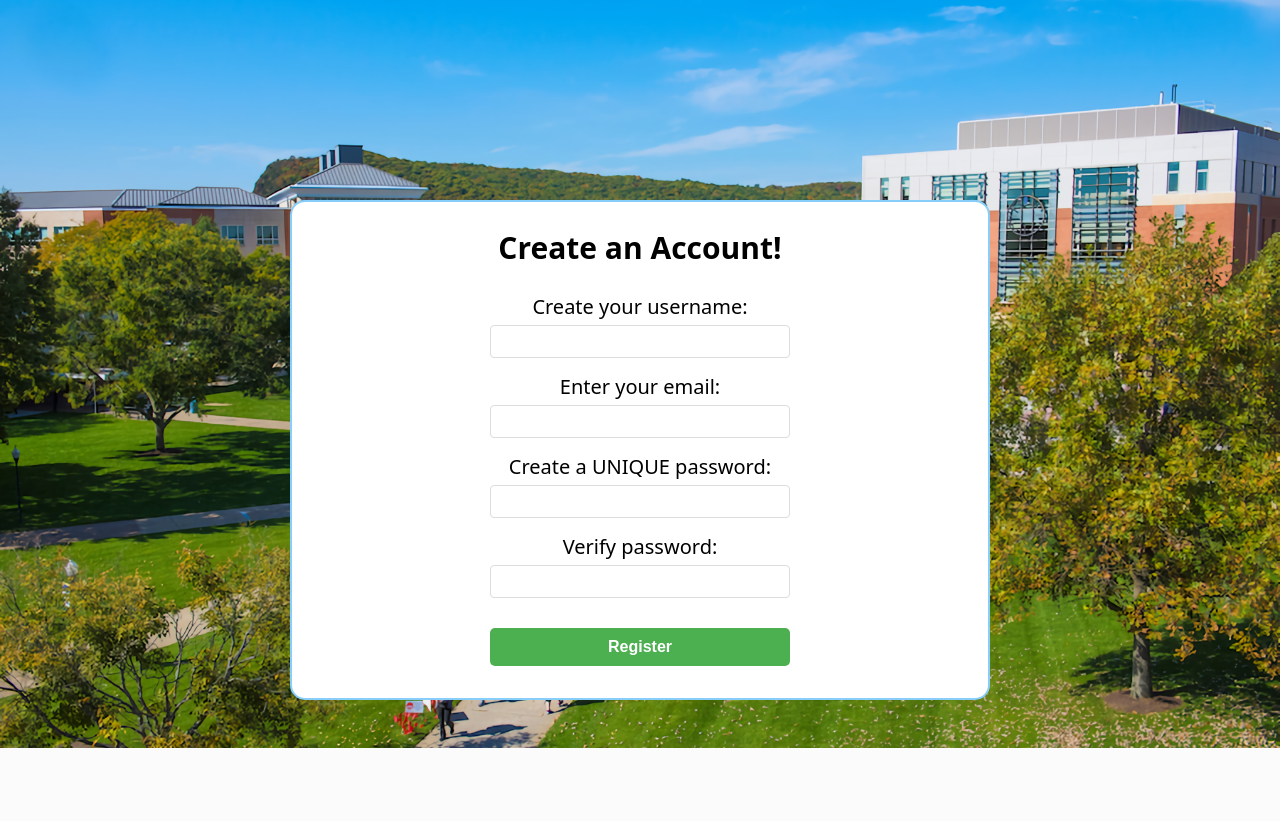
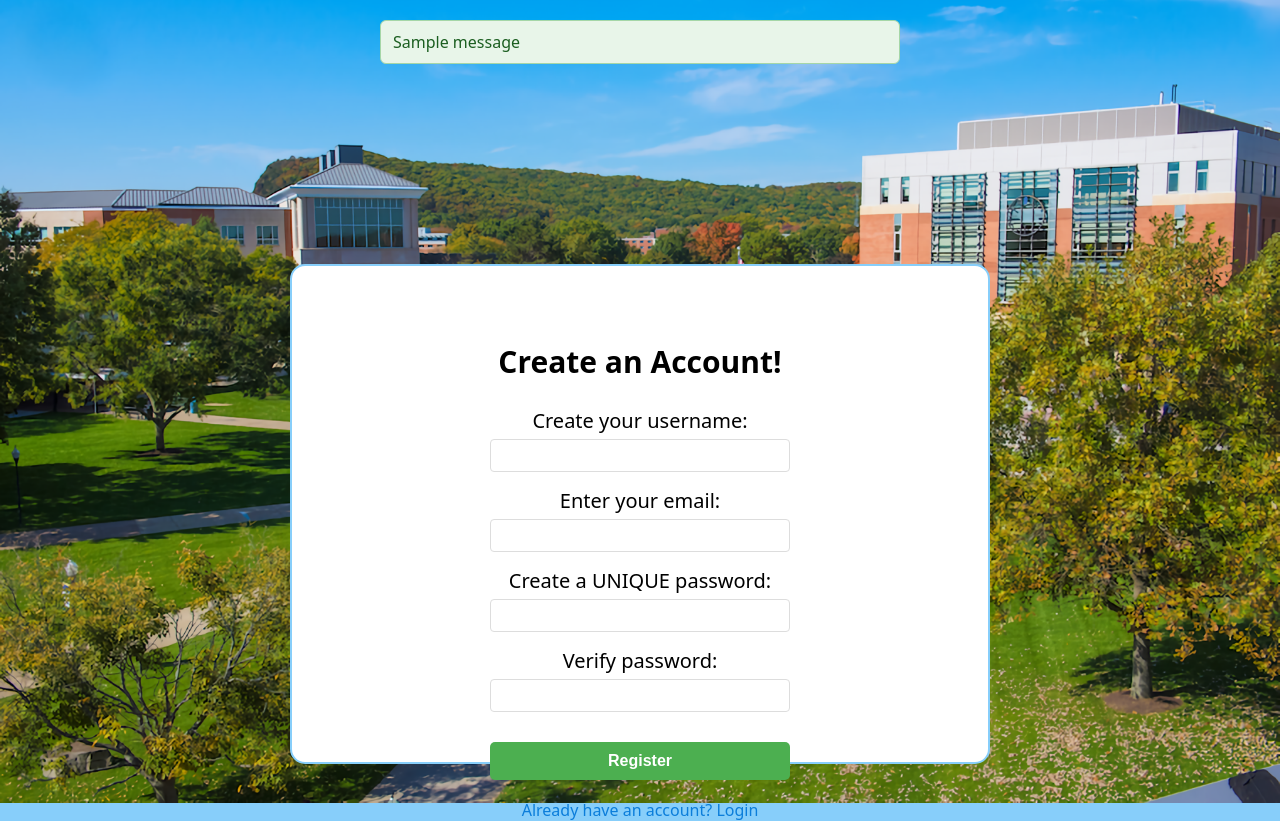
Before and after one commit to Hualin120/CSC-400-Project, a Flask app: page /register in a window 1280 px wide. Shown: the part 52-873 px from the top of the page. Before the commit the page ends 800 px from the top, so only its background shows below. Run offline with Flask 3, Linux system fonts and the light colour scheme; tables that the repository leaves empty hold one stand-in row (values such as "Sample post"); one stand-in notice (Sample message) is shown.

Commit message:
Added and modified html pages

```diff
--- a/static/styles.css
+++ b/static/styles.css
@@ -225,9 +225,9 @@ form button[type="submit"]:hover {
 }
 
 .register{
-     text-align: center;
+    text-align: center;
     border: 2px solid lightskyblue;
-    padding: 0px;
+    padding: 50px;   /* change this */
     margin: 20px auto;
     margin-top: 200px;
     border-radius: 15px;
@@ -249,3 +249,66 @@ form button[type="submit"]:hover {
    text-align: center;
 
 }
+
+/* Flash messages (matches your clean white-card look) */
+.flash{
+    width: 100%;
+    max-width: 520px;
+    margin: 10px auto 15px auto;
+    padding: 10px 12px;
+    border-radius: 6px;
+    font-size: 16px;
+    box-sizing: border-box;
+    border: 1px solid #ddd;
+}
+
+.flash-wrap{
+    width: 90%;
+    max-width: 700px;
+    margin: 20px auto 0 auto;
+}
+
+.flash.success{
+    background: #e8f5e9;
+    border-color: #a5d6a7;
+    color: #1b5e20;
+}
+
+.flash.danger{
+    background: #ffebee;
+    border-color: #ef9a9a;
+    color: #b71c1c;
+}
+
+.flash.warning{
+    background: #fff8e1;
+    border-color: #ffe082;
+    color: #8a6d00;
+}
+
+.flash.info{
+    background: #e3f2fd;
+    border-color: #90caf9;
+    color: #0d47a1;
+}
+
+/* Link row under forms */
+.link-row{
+    margin-top: 14px;
+    font-size: 16px;
+}
+
+.link-row a{
+    color: #0b7dda;
+    text-decoration: none;
+    font-weight: 500;
+}
+
+.link-row a:hover{
+    text-decoration: underline;
+}
+
+.link-row .sep{
+    margin: 0 8px;
+    color: #999;
+}
--- a/templates/base.html
+++ b/templates/base.html
@@ -6,41 +6,42 @@
     <title> SpendSense </title>
     <link rel="icon" type="'image/x-icon" href="{{ url_for('static', filename='SpeedSense.ico') }}">
     <link rel="stylesheet" href="{{ url_for('static', filename='styles.css') }}">
-
 </head>
 
 <body>
     <nav>
         {% block navbar %}
-
             {% if current_user.is_authenticated %}
                 <div class="header2">
-
                     <ul>
                         <li><a href="{{ url_for('dashboard') }}">Dashboard</a></li>
                         <li><a href="{{ url_for('profile') }}">Your Profile</a></li>
                         <li><a href="{{ url_for('logout') }}">Logout</a></li>
-
                     </ul>
                 </div>
-
             {% else %}
                 <div class="header">
                     <ul>
                         <li><a href="{{ url_for('index') }}">Home</a></li>
-
                     </ul>
                 </div>
             {% endif %}
+        {% endblock %}
+    </nav>
 
-        {% endblock %}
-
-    </nav>
+    {% with messages = get_flashed_messages(with_categories=true) %}
+      {% if messages %}
+        <div class="flash-wrap">
+          {% for category, message in messages %}
+            <div class="flash {{ category }}">{{ message }}</div>
+          {% endfor %}
+        </div>
+      {% endif %}
+    {% endwith %}
 
     <div class="container">
         {% block content %}{% endblock %}
     </div>
 
 </body>
-
 </html>
--- a/templates/dashboard.html
+++ b/templates/dashboard.html
@@ -4,7 +4,7 @@
 {% block content %}
   <h1>Dashboard</h1>
   <div class="user">
-    <p>Welcome, @{{ current_user.username }}!</p>
+    <p>Welcome, {{ current_user.username }}!</p>
     <p> Status: Financially Stable!</p>
   </div>
   <div class="dashmessage">
--- a/templates/login.html
+++ b/templates/login.html
@@ -19,6 +19,10 @@
     </p>
 
     <button type="submit">Login</button>
+
+    <div class="link-row">
+      <a href="{{ url_for('forgot_password') }}">Forgot password?</a>
+    </div>
   </form>
 </div>
 {% endblock %}
--- a/templates/register.html
+++ b/templates/register.html
@@ -2,8 +2,9 @@
 {% block title %}Create Your Account{% endblock %}
 
 {% block content %}
- <div class="register">
-  <h2> Create an Account!</h2>
+<div class="register">
+  <h2>Create an Account!</h2>
+
   <form method="POST">
     {{ form.hidden_tag() }}
 
@@ -11,17 +12,14 @@
       Create your username:<br>
       {{ form.username() }}
     </p>
-
     {% for error in form.username.errors %}
       <span style="color:red;">{{ error }}</span>
     {% endfor %}
 
     <p>
-      Enter your email:
-      <br>
+      Enter your email:<br>
       {{ form.email() }}
     </p>
-
     {% for error in form.email.errors %}
       <span style="color:red;">{{ error }}</span>
     {% endfor %}
@@ -35,12 +33,15 @@
       Verify password:<br>
       {{ form.confirm_password() }}
     </p>
-
     {% for error in form.confirm_password.errors %}
       <span style="color:red;">{{ error }}</span>
     {% endfor %}
 
     <button type="submit">Register</button>
   </form>
+
+  <div class="link-row">
+    <a href="{{ url_for('login') }}">Already have an account? Login</a>
   </div>
+</div>
 {% endblock %}
```
Also changed, not shown: templates/forgot_password.html (added, +23 -0 lines), templates/reset_password.html (added, +28 -0 lines), templates/verify_email.html (added, +25 -0 lines). Lines whose indentation alone changed are shown as unchanged.
